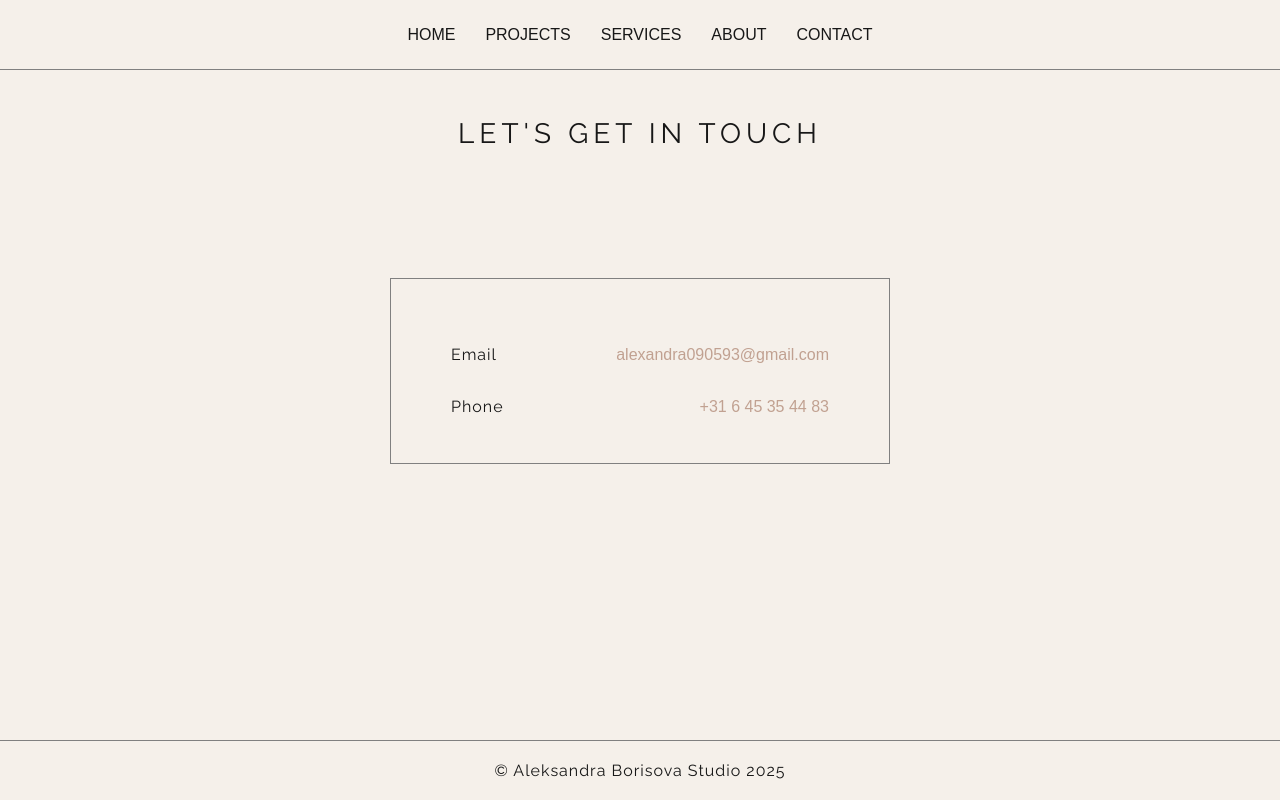
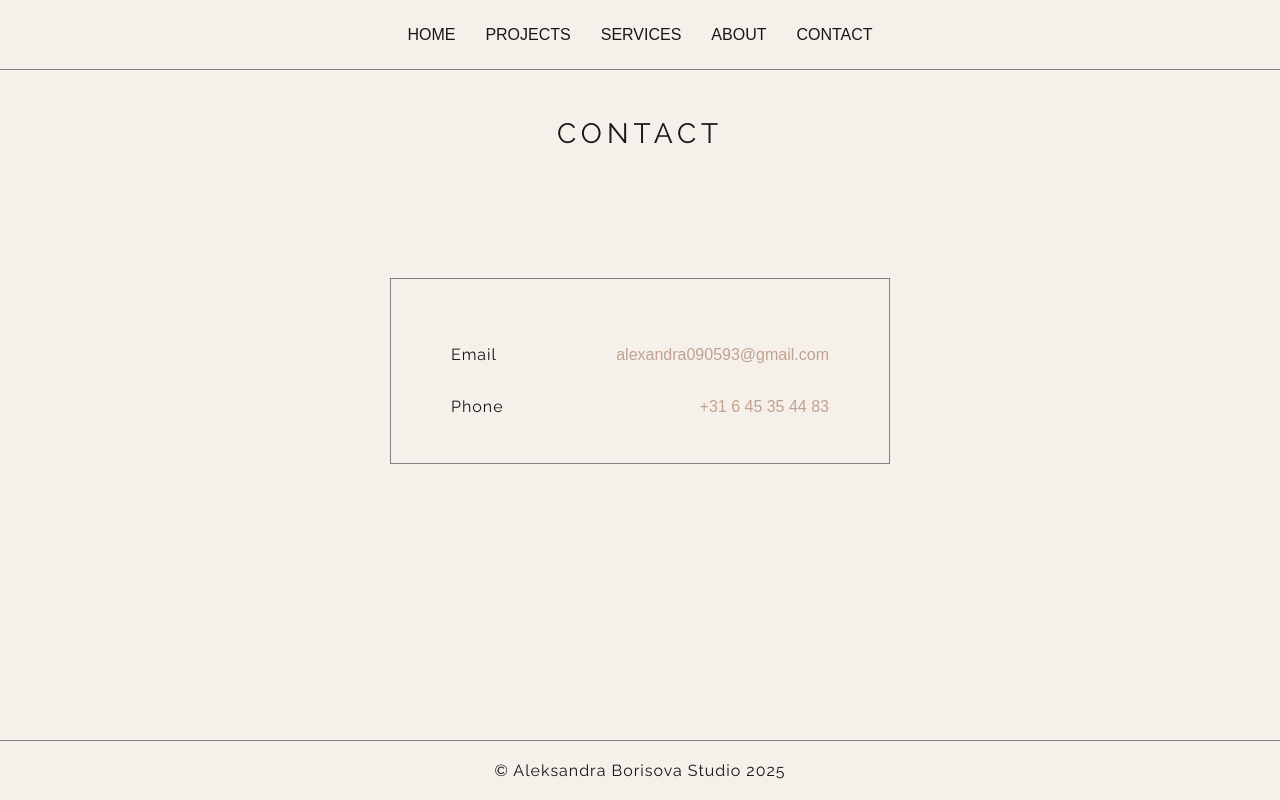
Before and after one commit to vrozaev/aleksandra-website, a Next.js app: page /aleksandra-website/contact in a window 1280 px wide. Built offline with nearby package versions, Linux system fonts and the light colour scheme.

Commit message:
Page titles match page url (#19)

```diff
--- a/src/app/contact/page.tsx
+++ b/src/app/contact/page.tsx
@@ -7,7 +7,7 @@ export default function Contact() {
   return (
     <div className={styles.page}>
       <Spacer size="m" />
-      <Text variant='h2' className={styles.page__title}>Let's get in touch</Text>
+      <Text variant='h2' className={styles.page__title}>Contact</Text>
       <main>
         <BlockContact />
       </main>
--- a/src/app/services/page.tsx
+++ b/src/app/services/page.tsx
@@ -23,7 +23,7 @@ export default function Services() {
   return (
     <div className={styles.page}>
       <Spacer size="m" />
-      <Text variant='h2' className={styles.page__title}>OUR SERVICES</Text>
+      <Text variant='h2' className={styles.page__title}>SERVICES</Text>
       <Spacer size="m" />
       <main>
         <BlockTextAndImage
```
